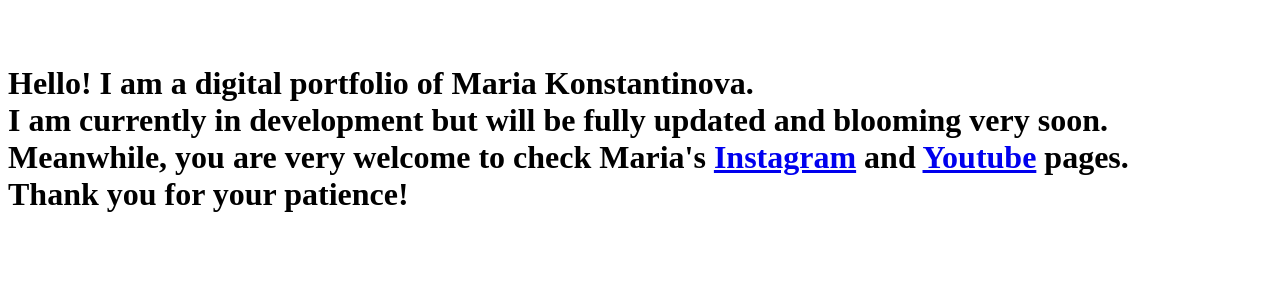
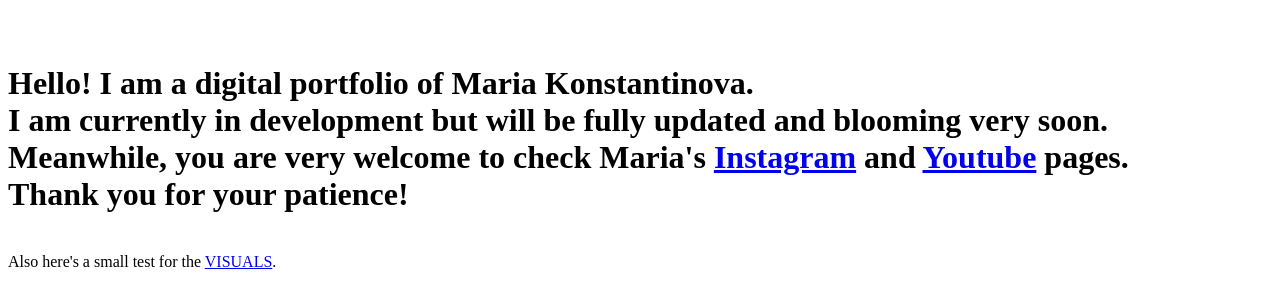
Before and after one commit to marjakonst/portfolio, a plain HTML site: page index.html in a window 1280 px wide. Drawn offline with Linux system fonts and the light colour scheme.

Commit message:
Update index.html
add visuals link

```diff
--- a/index.html
+++ b/index.html
@@ -9,7 +9,8 @@
         <h1>Hello! I am a digital portfolio of Maria Konstantinova.<br>
             I am currently in development but will be fully updated and blooming very soon. Meanwhile, you are very welcome to check Maria's <a href="https://www.instagram.com/doodlingmarja/">Instagram</a>
             and <a href="https://www.youtube.com/@marjakonst">Youtube</a> pages.<br>
-            Thank you for your patience!</h1>
+            Thank you for your patience!</h1> <br>
+            Also here's a small test for the <a href="visuals.html" rel="history">VISUALS</a>.
         <br>
         <br>
     </body>
```
